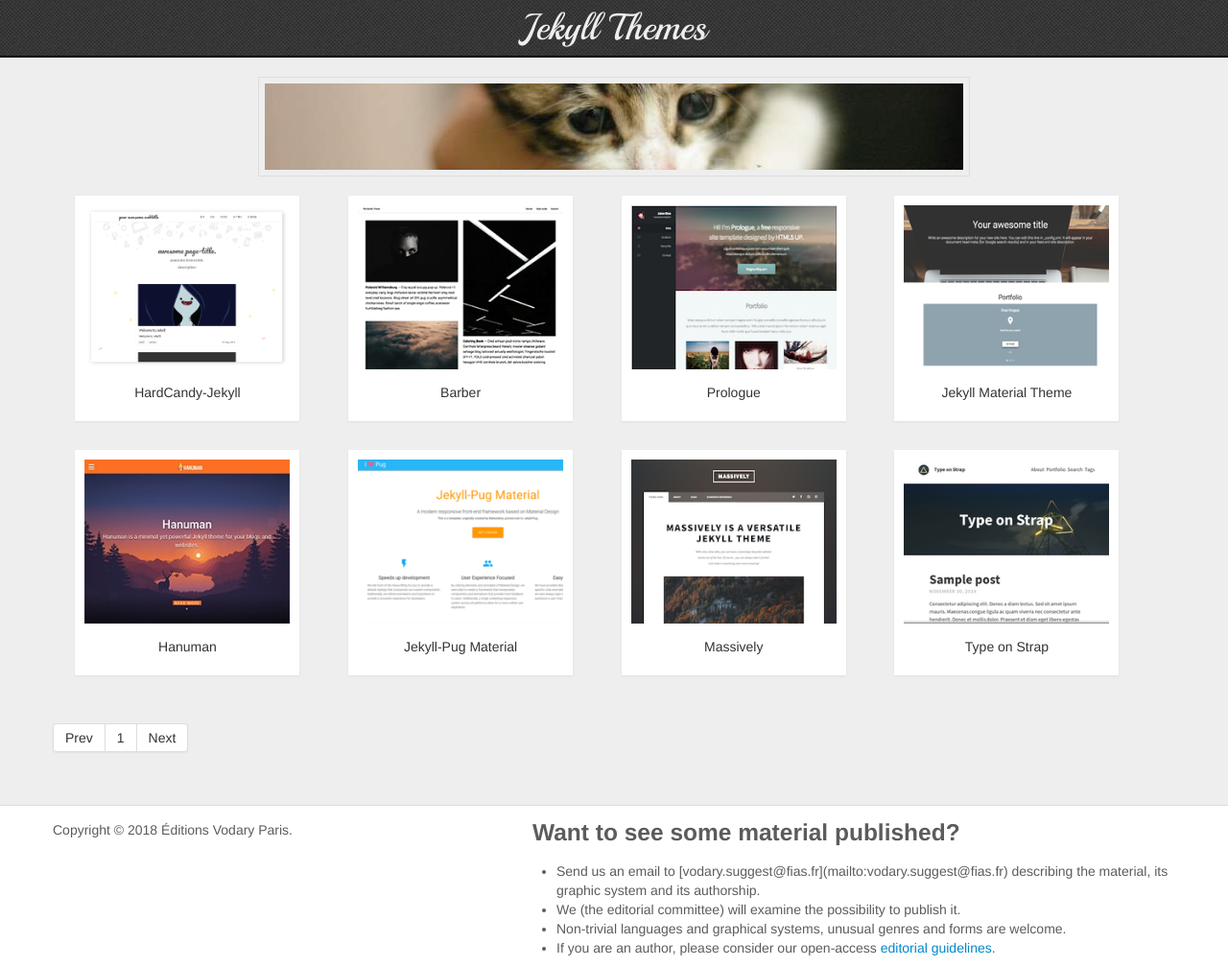
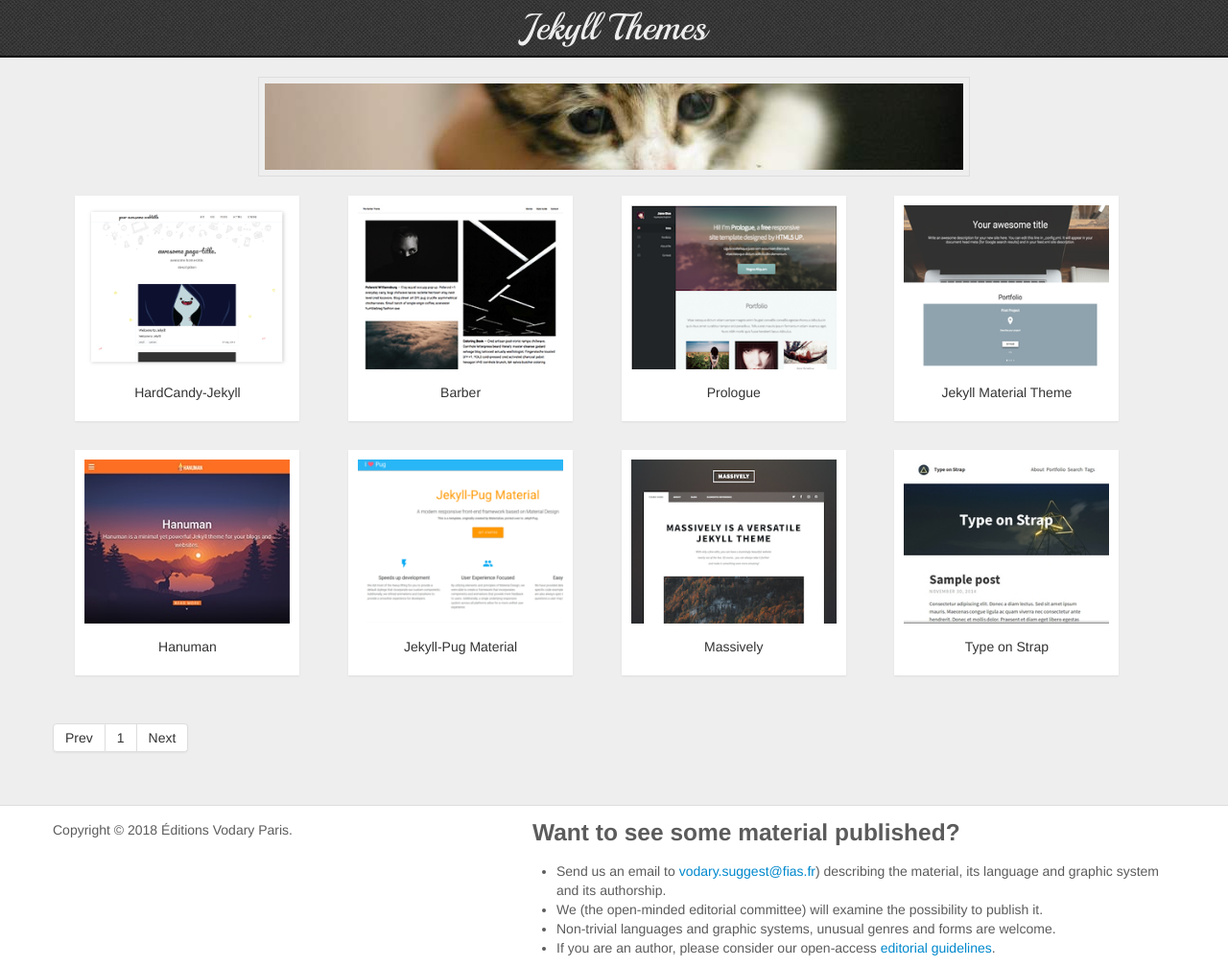
Before and after one commit to mlare/vodary, a Jekyll site: the page built from index.html, in a window 1280 px wide. Shown: the whole page at 96% size. Built offline with Jekyll 4.4.1, drawn with Linux system fonts in a browser that asks for light colours; Markdown is read by kramdown in place of the engine named in the settings; the list of posts is cut into pages by our own code.

Commit message:
Update default.html

```diff
--- a/_layouts/default.html
+++ b/_layouts/default.html
@@ -90,9 +90,9 @@
         <div class="span7">
           <h3>Want to see some material published?</h3>
           <ul>
-            <li>Send us an email to [vodary.suggest@fias.fr](mailto:vodary.suggest@fias.fr) describing the material, its graphic system and its authorship.</li>
-            <li>We (the editorial committee) will examine the possibility to publish it.</li>
-            <li>Non-trivial languages and graphical systems, unusual genres and forms are welcome.</li>
+            <li>Send us an email to <a href="mailto:vodary.suggest@fias.fr">vodary.suggest@fias.fr</a>) describing the material, its language and graphic system and its authorship.</li>
+            <li>We (the open-minded editorial committee) will examine the possibility to publish it.</li>
+            <li>Non-trivial languages and graphic systems, unusual genres and forms are welcome.</li>
             <li>If you are an author, please consider our open-access <a href="https://fias.fr/publishing">editorial guidelines</a>.</li>
           </ul>
         </div>
```
